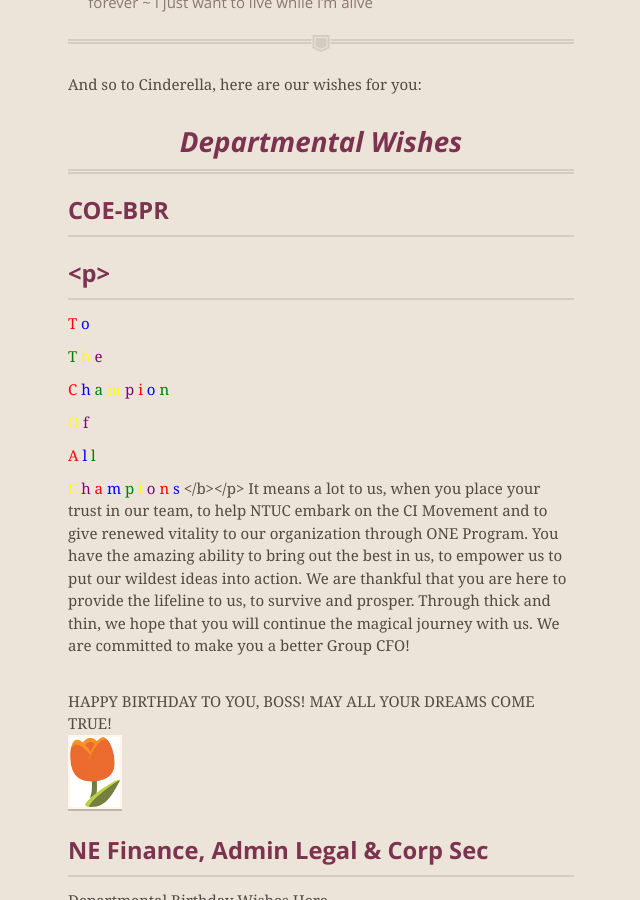
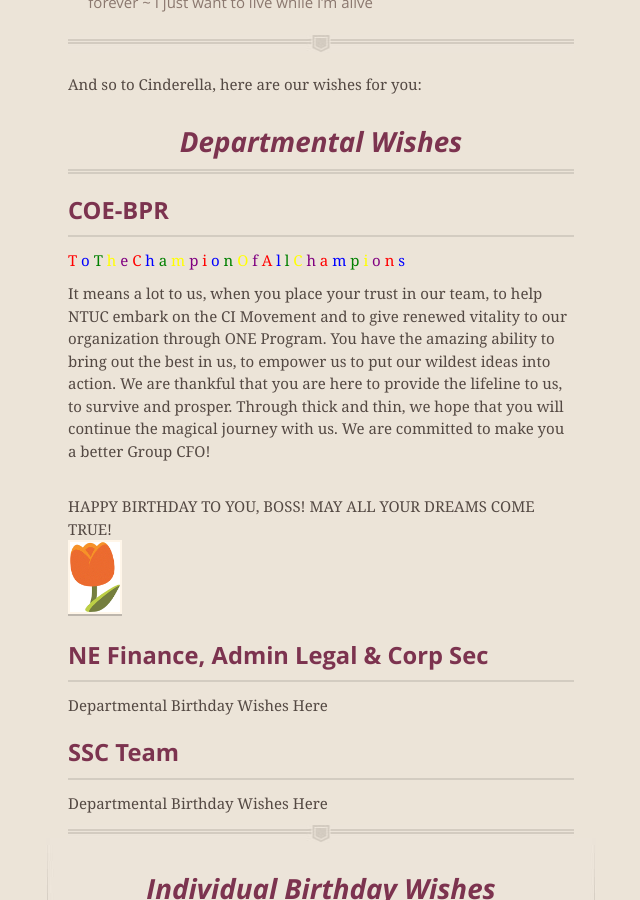
Before and after one commit to projectcinderella/projectcinderella.github.io, a Jekyll site: the page built from index.md, in a window 1280 px wide and 900 px high, scrolled down 4143 px. Shown: the whole window, without its empty margins (319-959 px from the left). Built offline with Jekyll 4.4.1, drawn with Linux system fonts in a browser that asks for light colours; comment, search, counter and statistics services are not loaded.

Commit message:
Update index.md

```diff
--- a/index.md
+++ b/index.md
@@ -10,7 +10,7 @@ Once upon a time in a faraway place ~~OMB~~, lived a kind and gentle young woman
 Has a great HEART that shows genuine care for people around her. She is generous, not calculative and can empatize with others.
 <p><img src="https://raw.githubusercontent.com/projectcinderella/projectcinderella.github.io/master/assets/images/friendtoall.jpeg" alt="Example" width="200" height="200">
 <img src="https://raw.githubusercontent.com/projectcinderella/projectcinderella.github.io/master/assets/images/Compassion 1.png" alt="Example" width="200" height="200"></p>
-> We <a href="https://www.youtube.com/watch?v=Dkk9gvTmCXY">Love you to the Sky</a> ~I love you to the sky, sky, sky, sky!
+> We <a href="https://www.youtube.com/watch?v=-qf8LoHugjk">Love you to the Sky</a> ~I love you to the sky, sky, sky, sky!
 
 #### <img src="https://raw.githubusercontent.com/projectcinderella/projectcinderella.github.io/master/assets/images/Zen 1.jpg" alt="Example" width="80" height="80"> Cool head - Warm heart
 She makes people around her feel calm and she is composed despite all the 牛鬼蛇神. With her guidance, we take control in whatever space that we operate, no matter in the middle of the highway or in a meeting with the most difficult person on earth. Her frequently used encouragement to herself and us, ZEN!!!!
@@ -54,7 +54,7 @@ And so to Cinderella, here are our wishes for you:
 ## Departmental Wishes
 
 #### COE-BPR
-#### <p><b>
+<p><b>
   <span style='color: red'>T</span>
   <span style='color: blue'>o </span>
 
```
